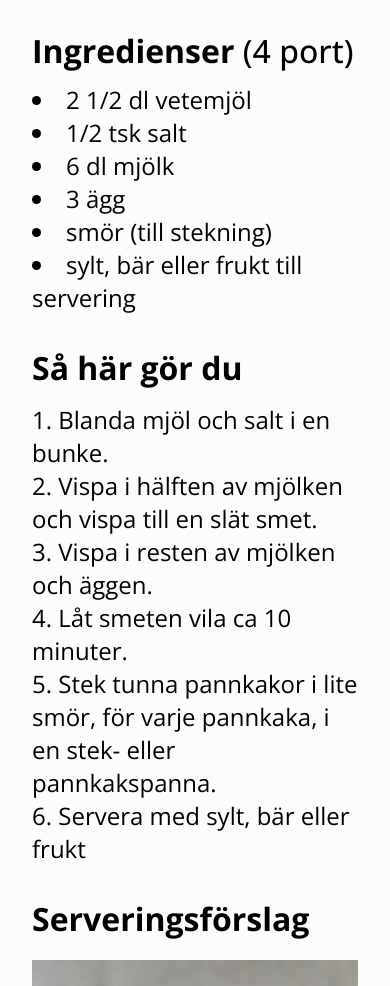
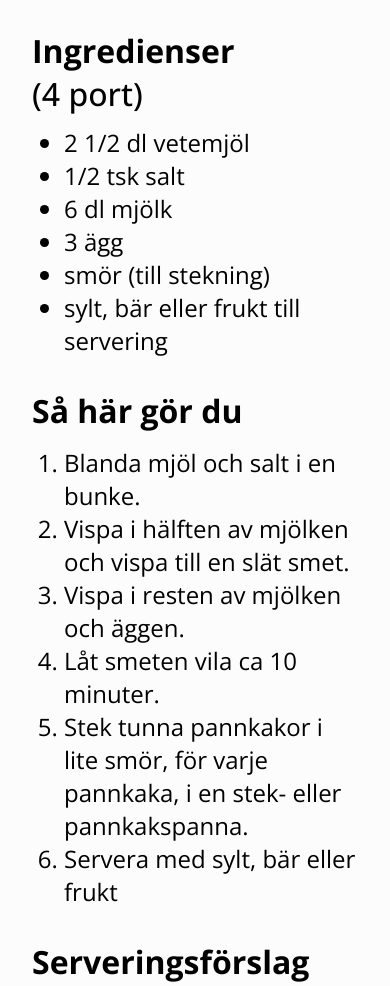
Before and after one commit to Alexeri/recept, a plain HTML site: page index.html in a window 390 px wide. Shown: the part 889-1875 px from the top of the page. Drawn offline with nearby package versions, Linux system fonts and the light colour scheme.

Commit message:
small css fixes

```diff
--- a/css/styles.css
+++ b/css/styles.css
@@ -1,3 +1,9 @@
+:root {
+  --red: #a10000;
+  --bg-main: #e3b3b3;
+  --bg-light: #fcfcfc;
+  --gray-light: #ebebeb;
+}
 *,
 *::before,
 *::after {
@@ -16,7 +22,7 @@ body {
   font-family: "Open Sans", sans-serif;
 }
 .pageWrapper {
-  background-color: #e3b3b3;
+  background-color:  var(--bg-main);
   padding-bottom: 64px;
 }
 .container {
@@ -32,18 +38,18 @@ body {
   width: 100%;
 }
 .recipeContainer {
-  background-color: #fcfcfc;
+  background-color: var(--bg-light);
   padding: 64px;
 }
 .recipeTitle {
-  color: #a10000;
+  color: var(--red);
   font-size: 40px;
   font-weight: 700;
 }
 .recipeDescription {
   margin: 32px 0;
   padding: 24px;
-  background-color: #ebebeb;
+  background-color: var(--gray-light);
   font-size: 24px;
 }
 .recipeSubtitle {
@@ -52,9 +58,11 @@ body {
 }
 .recipePortions {
   font-weight: 500;
+  margin-left:16px;
 }
 .recipeIngredientsList {
-  list-style-position: inside;
+  list-style-position: outside;
+  padding-left: 2rem;
   margin-top: 11px;
   font-size: 24px;
 }
@@ -63,7 +71,8 @@ body {
 }
 .recipeStepsList {
   margin-top: 14px;
-  list-style-position: inside;
+  list-style-position: outside;
+  padding-left: 2rem;
   font-size: 24px;
 }
 .recipeImages {
@@ -90,6 +99,10 @@ body {
   .recipeImage {
     max-width: 100%;
   }
+  .recipePortions {
+    display: block;
+    margin-left:0;
+  }
 }
 @media (max-width: 1280px) {
   .pageWrapper {
```
